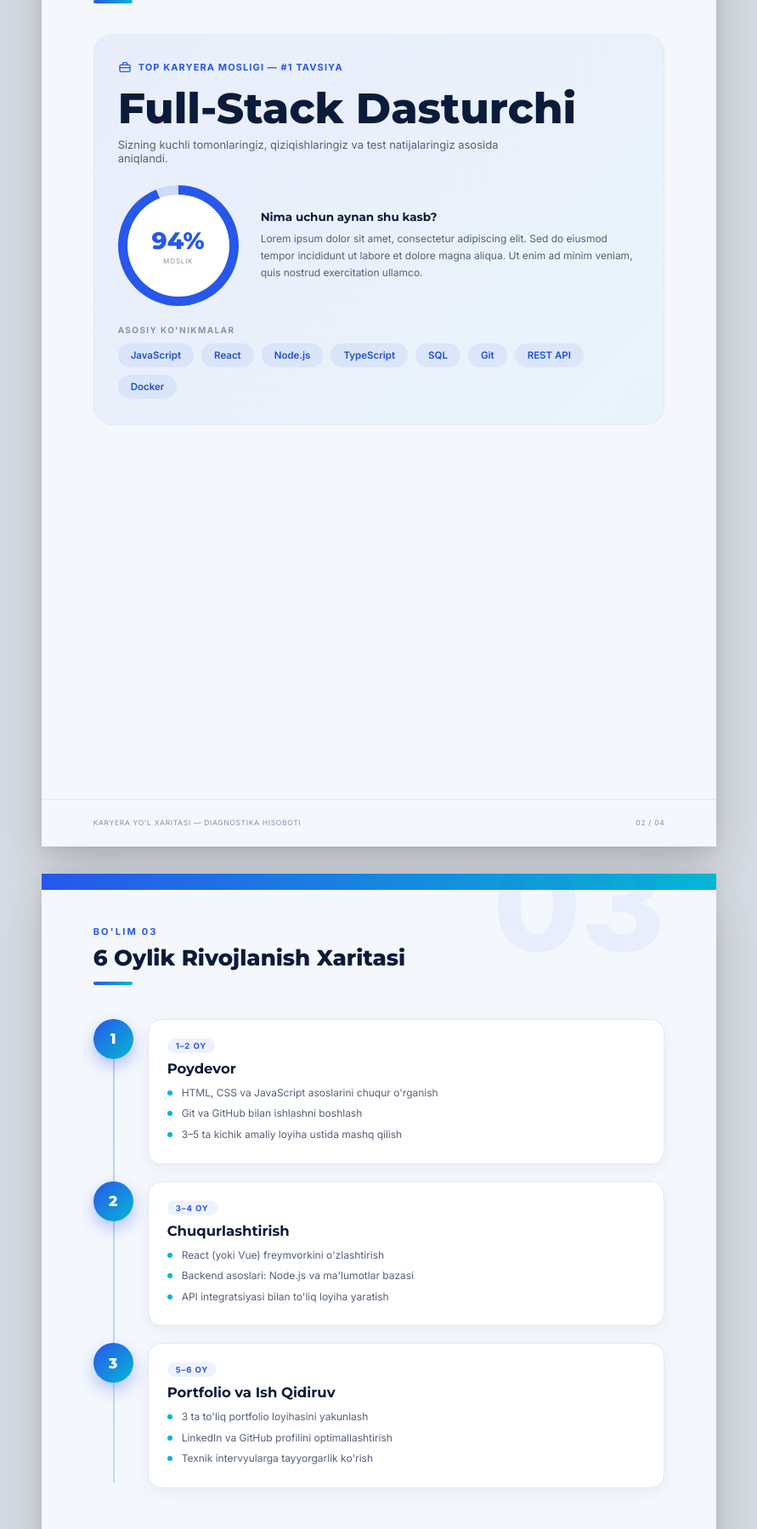
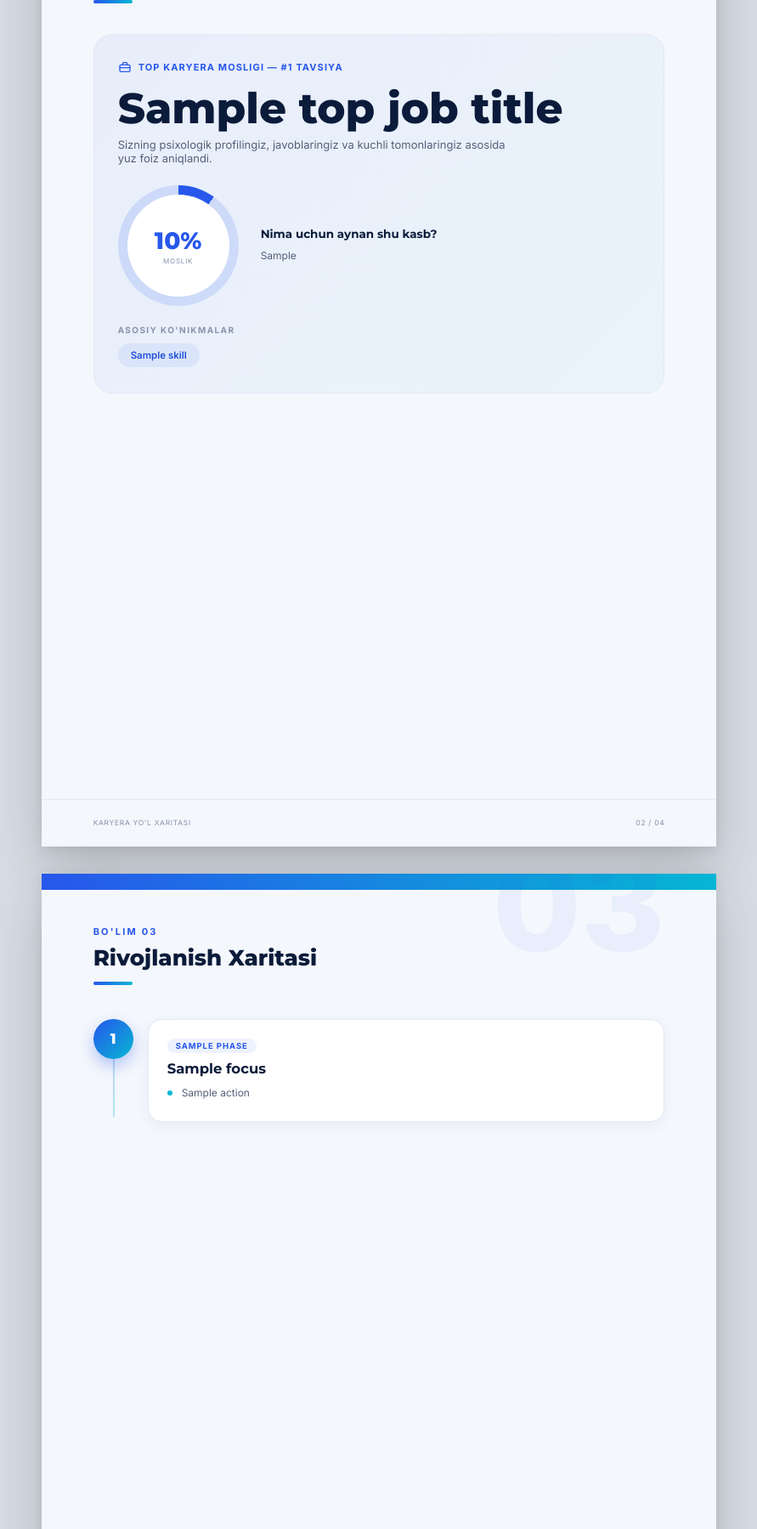
Before and after one commit to birojizummat1797/kelajak-bot-backend, a FastAPI app: template templates/roadmap.html in a window 1280 px wide. Shown: the part 1321-3120 px from the top of the page at 85% size, without its empty margins (194-1085 px from the left). Run offline with FastAPI, Linux system fonts and the light colour scheme; the template is opened without the code that fills it: most values are stand-ins (such as "Sample title", 1, 10 or a date in 2020); parts of the project's set-up code (start-up, migrations or seed data) failed here and were passed over.

Commit message:
xatolik bn yuklandi tavakkal

```diff
--- a/templates/roadmap.html
+++ b/templates/roadmap.html
@@ -1,8 +1,6 @@
 <!DOCTYPE html>
 <!--
   IT KARYERA YO'L XARITASI — Premium Diagnostika Xulosasi
-  Chop etishda: Ctrl+P → Margins: "None" / "Yo'q" tanlang (edge-to-edge natija uchun).
-  Barcha [qavs ichidagi] matnlar — to'ldirish uchun joylar.
 -->
 <html lang="uz" data-theme="deeptech">
 <head>
@@ -36,7 +34,7 @@
   }
 
   /* ============================================================
-     THEME TOKENS — 4 palettes, same variable contract
+     THEME TOKENS
   ============================================================ */
   html[data-theme="deeptech"] {
     --bg-page:#F4F7FC; --bg-hero-1:#0A1B3D; --bg-hero-2:#123B7A;
@@ -173,7 +171,7 @@
   .hero-meta-item strong { color:var(--text-hero); font-weight:600; }
 
   /* ============================================================
-     SECTION HEADER (reused across pages)
+     SECTION HEADER
   ============================================================ */
   .section-header { position:relative; padding:16mm 0 8mm; overflow:hidden; }
   .section-header.compact { padding-top:9mm; }
@@ -239,7 +237,7 @@
   .match-detail-row { display:flex; gap:26px; align-items:center; margin-top:6px; }
   .score-ring {
     width:142px; height:142px; border-radius:50%; flex-shrink:0;
-    background:conic-gradient(var(--accent) calc(var(--score,94)*1%), rgba(var(--accent-rgb),.14) 0);
+    background:conic-gradient(var(--accent) calc(var(--score, 94)*1%), rgba(var(--accent-rgb),.14) 0);
     display:flex; align-items:center; justify-content:center; position:relative;
   }
   .score-ring::before { content:""; position:absolute; inset:11px; border-radius:50%; background:var(--card-bg); }
@@ -326,7 +324,7 @@
   .closing-cta p { font-size:11.5px; color:var(--text-hero-muted); }
 
   /* ============================================================
-     THEME SWITCHER (SCREEN ONLY — hidden on print)
+     THEME SWITCHER
   ============================================================ */
   .theme-switcher {
     position:fixed; bottom:22px; right:22px; z-index:999;
@@ -356,19 +354,17 @@
 </head>
 <body>
 
-<!-- ================= THEME SWITCHER (hidden on print) ================= -->
 <div class="theme-switcher no-print">
   <span class="theme-switcher-label">Tema</span>
-  <button class="theme-btn active" data-theme="deeptech" title="DeepTech Blue" aria-label="DeepTech Blue tema" onclick="setTheme('deeptech')"></button>
-  <button class="theme-btn" data-theme="luxury" title="Luxury Dark/Gold" aria-label="Luxury Gold tema" onclick="setTheme('luxury')"></button>
-  <button class="theme-btn" data-theme="emerald" title="Emerald Minimalist" aria-label="Emerald tema" onclick="setTheme('emerald')"></button>
-  <button class="theme-btn" data-theme="purple" title="Elegant Purple" aria-label="Purple tema" onclick="setTheme('purple')"></button>
+  <button class="theme-btn active" data-theme="deeptech" onclick="setTheme('deeptech')"></button>
+  <button class="theme-btn" data-theme="luxury" onclick="setTheme('luxury')"></button>
+  <button class="theme-btn" data-theme="emerald" onclick="setTheme('emerald')"></button>
+  <button class="theme-btn" data-theme="purple" onclick="setTheme('purple')"></button>
   <button class="print-btn" onclick="window.print()">🖨 Chop etish</button>
 </div>
 
 <main>
-
-  <!-- ================= PAGE 1 — HERO + PSIXOLOGIK PROFIL ================= -->
+  <!-- PAGE 1 -->
   <div class="page">
     <div class="hero">
       <div class="confidential-badge">🔒 Maxfiy — Shaxsiy Hisobot</div>
@@ -377,11 +373,11 @@
       <div class="hero-subtitle">Premium Diagnostika Xulosasi</div>
       <div class="hero-name-block">
         <div class="hero-name-label">Tayyorlandi</div>
-        <div class="hero-name">[Ism Familiya]</div>
+        <div class="hero-name">{{ name }}</div>
         <div class="hero-meta">
-          <div class="hero-meta-item">Sana: <strong>[00.00.2026]</strong></div>
-          <div class="hero-meta-item">Hisobot №: <strong>[0000]</strong></div>
-          <div class="hero-meta-item">Tayyorladi: <strong>[Brend nomi]</strong></div>
+          <div class="hero-meta-item">Sana: <strong><script>document.write(new Date().toLocaleDateString('uz-UZ'))</script></strong></div>
+          <div class="hero-meta-item">Hisobot №: <strong><script>document.write(Math.floor(Math.random() * 9000 + 1000))</script></strong></div>
+          <div class="hero-meta-item">Tayyorladi: <strong>Kelajak Bot AI</strong></div>
         </div>
       </div>
     </div>
@@ -400,8 +396,8 @@
             <svg width="22" height="22" viewBox="0 0 24 24" fill="none" stroke="currentColor" stroke-width="1.8" stroke-linecap="round" stroke-linejoin="round"><circle cx="12" cy="8" r="3.4"/><path d="M5 20c0-4 3.1-6.4 7-6.4s7 2.4 7 6.4"/></svg>
           </div>
           <div class="profile-card-label">Arxetip</div>
-          <div class="profile-card-value">Lider</div>
-          <p class="profile-card-desc">Lorem ipsum dolor sit amet, consectetur adipiscing elit. Sed do eiusmod tempor incididunt ut labore et dolore.</p>
+          <div class="profile-card-value">Psixotip</div>
+          <p class="profile-card-desc">{{ archetype }}</p>
         </div>
 
         <div class="profile-card">
@@ -409,8 +405,8 @@
             <svg width="22" height="22" viewBox="0 0 24 24" fill="none" stroke="currentColor" stroke-width="1.8" stroke-linecap="round" stroke-linejoin="round"><circle cx="12" cy="12" r="4"/><line x1="12" y1="2" x2="12" y2="5"/><line x1="12" y1="19" x2="12" y2="22"/><line x1="2" y1="12" x2="5" y2="12"/><line x1="19" y1="12" x2="22" y2="12"/><line x1="4.9" y1="4.9" x2="7" y2="7"/><line x1="17" y1="17" x2="19.1" y2="19.1"/><line x1="4.9" y1="19.1" x2="7" y2="17"/><line x1="17" y1="7" x2="19.1" y2="4.9"/></svg>
           </div>
           <div class="profile-card-label">Super Kuch</div>
-          <div class="profile-card-value">Strategik Fikrlash</div>
-          <p class="profile-card-desc">Lorem ipsum dolor sit amet, consectetur adipiscing elit. Ut enim ad minim veniam quis nostrud exercitation.</p>
+          <div class="profile-card-value">Potensial</div>
+          <p class="profile-card-desc">{{ super_power }}</p>
         </div>
 
         <div class="profile-card">
@@ -418,19 +414,15 @@
             <svg width="22" height="22" viewBox="0 0 24 24" fill="none" stroke="currentColor" stroke-width="1.8" stroke-linecap="round" stroke-linejoin="round"><polyline points="3,17 9,11 13,15 21,6"/><polyline points="15,6 21,6 21,12"/></svg>
           </div>
           <div class="profile-card-label">O'sish Nuqtasi</div>
-          <div class="profile-card-value">Vaqtni Boshqarish</div>
-          <p class="profile-card-desc">Lorem ipsum dolor sit amet, consectetur adipiscing elit. Duis aute irure dolor in reprehenderit voluptate.</p>
+          <div class="profile-card-value">Rivojlanish</div>
+          <p class="profile-card-desc">{{ growth_area }}</p>
         </div>
       </div>
     </div>
-
-    <div class="page-footer">
-      <span>Karyera Yo'l Xaritasi — Diagnostika Hisoboti</span>
-      <span>01 / 04</span>
-    </div>
+    <div class="page-footer"><span>Karyera Yo'l Xaritasi</span><span>01 / 04</span></div>
   </div>
 
-  <!-- ================= PAGE 2 — ENG MOS KASB ================= -->
+  <!-- PAGE 2 -->
   <div class="page">
     <div class="page-body">
       <div class="section-header">
@@ -445,101 +437,64 @@
           <svg width="16" height="16" viewBox="0 0 24 24" fill="none" stroke="currentColor" stroke-width="2" stroke-linecap="round" stroke-linejoin="round"><rect x="3" y="8" width="18" height="12" rx="2"/><path d="M8 8V6a2 2 0 0 1 2-2h4a2 2 0 0 1 2 2v2"/><line x1="3" y1="13" x2="21" y2="13"/></svg>
           Top Karyera Mosligi — #1 Tavsiya
         </div>
-        <h3 class="match-job-title">Full-Stack Dasturchi</h3>
-        <div class="match-job-subtitle">Sizning kuchli tomonlaringiz, qiziqishlaringiz va test natijalaringiz asosida aniqlandi.</div>
+        <h3 class="match-job-title">{{ top_job_title }}</h3>
+        <div class="match-job-subtitle">Sizning psixologik profilingiz, javoblaringiz va kuchli tomonlaringiz asosida yuz foiz aniqlandi.</div>
 
         <div class="match-detail-row">
-          <div class="score-ring" style="--score:94;">
+          <div class="score-ring" style="--score:{{ match_score }};">
             <div class="score-ring-inner">
-              <div class="score-ring-value">94%</div>
+              <div class="score-ring-value">{{ match_score }}%</div>
               <div class="score-ring-label">Moslik</div>
             </div>
           </div>
           <div class="why-box">
             <h3>Nima uchun aynan shu kasb?</h3>
-            <p>Lorem ipsum dolor sit amet, consectetur adipiscing elit. Sed do eiusmod tempor incididunt ut labore et dolore magna aliqua. Ut enim ad minim veniam, quis nostrud exercitation ullamco.</p>
+            <p>{{ why_this_job }}</p>
           </div>
         </div>
 
         <div class="skills-block">
           <div class="block-label">Asosiy Ko'nikmalar</div>
           <div class="skills-wrap">
-            <span class="skill-chip">JavaScript</span>
-            <span class="skill-chip">React</span>
-            <span class="skill-chip">Node.js</span>
-            <span class="skill-chip">TypeScript</span>
-            <span class="skill-chip">SQL</span>
-            <span class="skill-chip">Git</span>
-            <span class="skill-chip">REST API</span>
-            <span class="skill-chip">Docker</span>
+            {% for skill in core_skills %}
+            <span class="skill-chip">{{ skill }}</span>
+            {% endfor %}
           </div>
         </div>
       </div>
     </div>
-
-    <div class="page-footer">
-      <span>Karyera Yo'l Xaritasi — Diagnostika Hisoboti</span>
-      <span>02 / 04</span>
-    </div>
+    <div class="page-footer"><span>Karyera Yo'l Xaritasi</span><span>02 / 04</span></div>
   </div>
 
-  <!-- ================= PAGE 3 — 6 OYLIK RIVOJLANISH XARITASI ================= -->
+  <!-- PAGE 3 -->
   <div class="page">
     <div class="page-body">
       <div class="section-header">
         <div class="section-number-bg">03</div>
         <div class="section-eyebrow">Bo'lim 03</div>
-        <h2 class="section-title">6 Oylik Rivojlanish Xaritasi</h2>
+        <h2 class="section-title">Rivojlanish Xaritasi</h2>
         <div class="section-title-bar"></div>
       </div>
 
       <div class="timeline">
+        {% for step in roadmap_phases %}
         <div class="timeline-item">
-          <div class="timeline-node">1</div>
+          <div class="timeline-node">{{ loop.index }}</div>
           <div class="timeline-content">
-            <span class="timeline-phase-tag">1–2 Oy</span>
-            <h3>Poydevor</h3>
+            <span class="timeline-phase-tag">{{ step.phase }}</span>
+            <h3>{{ step.focus }}</h3>
             <ul class="timeline-list">
-              <li>HTML, CSS va JavaScript asoslarini chuqur o'rganish</li>
-              <li>Git va GitHub bilan ishlashni boshlash</li>
-              <li>3–5 ta kichik amaliy loyiha ustida mashq qilish</li>
+              <li>{{ step.action }}</li>
             </ul>
           </div>
         </div>
-        <div class="timeline-item">
-          <div class="timeline-node">2</div>
-          <div class="timeline-content">
-            <span class="timeline-phase-tag">3–4 Oy</span>
-            <h3>Chuqurlashtirish</h3>
-            <ul class="timeline-list">
-              <li>React (yoki Vue) freymvorkini o'zlashtirish</li>
-              <li>Backend asoslari: Node.js va ma'lumotlar bazasi</li>
-              <li>API integratsiyasi bilan to'liq loyiha yaratish</li>
-            </ul>
-          </div>
-        </div>
-        <div class="timeline-item">
-          <div class="timeline-node">3</div>
-          <div class="timeline-content">
-            <span class="timeline-phase-tag">5–6 Oy</span>
-            <h3>Portfolio va Ish Qidiruv</h3>
-            <ul class="timeline-list">
-              <li>3 ta to'liq portfolio loyihasini yakunlash</li>
-              <li>LinkedIn va GitHub profilini optimallashtirish</li>
-              <li>Texnik intervyularga tayyorgarlik ko'rish</li>
-            </ul>
-          </div>
-        </div>
+        {% endfor %}
       </div>
     </div>
-
-    <div class="page-footer">
-      <span>Karyera Yo'l Xaritasi — Diagnostika Hisoboti</span>
-      <span>03 / 04</span>
-    </div>
+    <div class="page-footer"><span>Karyera Yo'l Xaritasi</span><span>03 / 04</span></div>
   </div>
 
-  <!-- ================= PAGE 4 — MOLIYAVIY PROGNOZ VA TAVSIYALAR ================= -->
+  <!-- PAGE 4 -->
   <div class="page">
     <div class="page-body">
       <div class="section-header">
@@ -551,54 +506,40 @@
 
       <div class="finance-row">
         <div class="finance-card">
-          <div class="finance-amount">$300–600</div>
-          <div class="finance-bar-track"><div class="finance-bar" style="height:32%"></div></div>
-          <div class="finance-level">Junior</div>
+          <div class="finance-amount">{{ starting_income }}</div>
+          <div class="finance-bar-track"><div class="finance-bar" style="height:40%"></div></div>
+          <div class="finance-level">Boshlang'ich (Junior)</div>
         </div>
         <div class="finance-card">
-          <div class="finance-amount">$800–1,500</div>
-          <div class="finance-bar-track"><div class="finance-bar" style="height:62%"></div></div>
-          <div class="finance-level">Middle</div>
+          <div class="finance-amount">{{ potential_1_year }}</div>
+          <div class="finance-bar-track"><div class="finance-bar" style="height:75%"></div></div>
+          <div class="finance-level">1 yildan so'ng (Middle)</div>
         </div>
         <div class="finance-card">
-          <div class="finance-amount">$2,000–4,000+</div>
+          <div class="finance-amount">Cheklanmagan</div>
           <div class="finance-bar-track"><div class="finance-bar" style="height:100%"></div></div>
-          <div class="finance-level">Senior</div>
+          <div class="finance-level">Ekspert (Senior)</div>
         </div>
       </div>
 
       <div class="tips-section">
-        <div class="block-label">Professional Maslahatlar</div>
+        <div class="block-label">Maxsus Tavsiyalar</div>
         <div class="tips-list">
+          {% for tip in pro_tips %}
           <div class="tip-item">
-            <div class="tip-number">1</div>
-            <div class="tip-text"><strong>Har kuni kod yozing.</strong> Kamida 1 soat amaliyotga bag'ishlang — barqarorlik natijadan muhimroq.</div>
+            <div class="tip-number">{{ loop.index }}</div>
+            <div class="tip-text">{{ tip }}</div>
           </div>
-          <div class="tip-item">
-            <div class="tip-number">2</div>
-            <div class="tip-text"><strong>Real loyihalar yarating.</strong> Portfolio nazariyadan ko'ra ko'proq gapiradi.</div>
-          </div>
-          <div class="tip-item">
-            <div class="tip-number">3</div>
-            <div class="tip-text"><strong>Hamjamiyatga qo'shiling.</strong> IT hamjamiyatlarida faol bo'ling va tarmoq (networking) quring.</div>
-          </div>
-          <div class="tip-item">
-            <div class="tip-number">4</div>
-            <div class="tip-text"><strong>O'rganishni to'xtatmang.</strong> Texnologiyalar tez o'zgaradi — moslashuvchan bo'ling.</div>
-          </div>
+          {% endfor %}
         </div>
       </div>
 
       <div class="closing-cta">
         <h3>Ushbu yo'l xaritasi sizning shaxsiy natijalaringiz asosida tuzildi</h3>
-        <p>[Brend nomi] jamoasi tomonidan tayyorlangan — [sayt.uz]</p>
+        <p>Kelajak Bot AI — Zamonaviy Kasblar Diagnostikasi</p>
       </div>
     </div>
-
-    <div class="page-footer">
-      <span>Karyera Yo'l Xaritasi — Diagnostika Hisoboti</span>
-      <span>04 / 04</span>
-    </div>
+    <div class="page-footer"><span>Karyera Yo'l Xaritasi</span><span>04 / 04</span></div>
   </div>
 
 </main>
```
